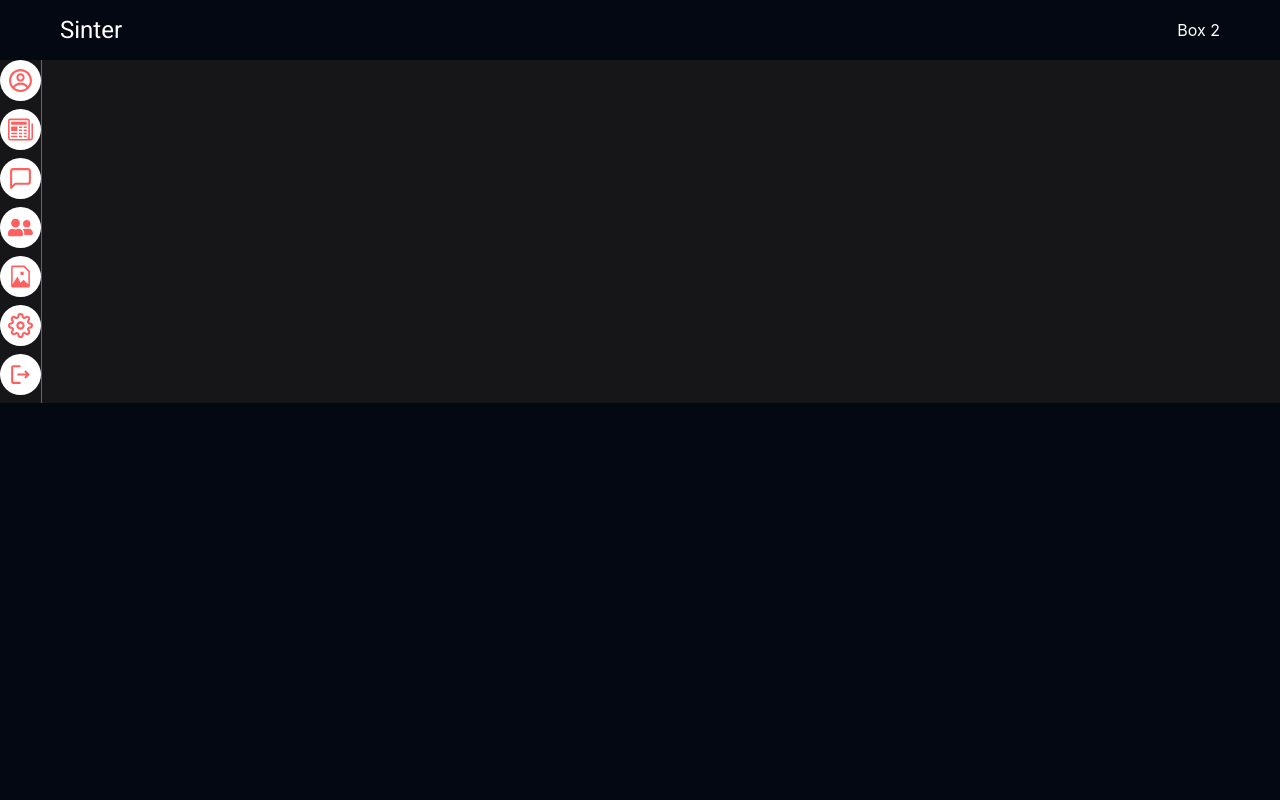
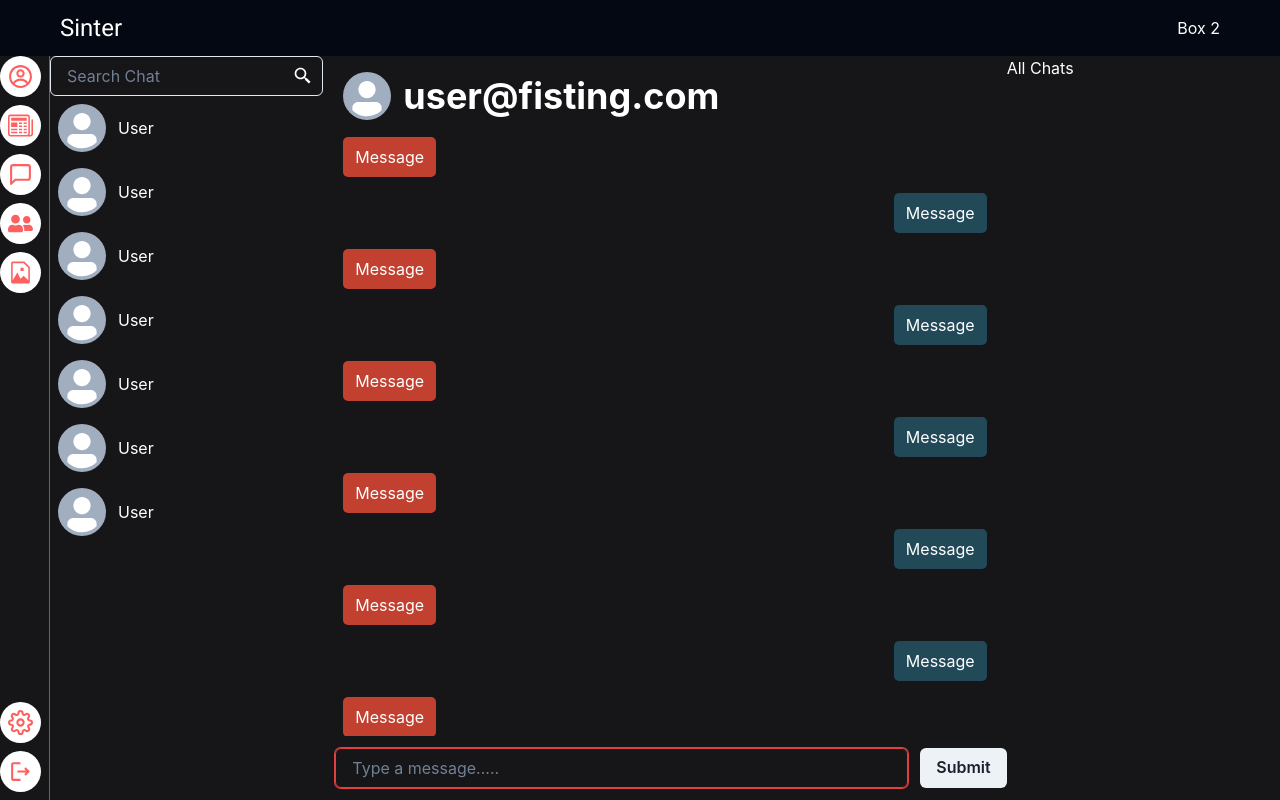
Before and after one commit to sufetter/sinter-metaverse, a Next.js app: page /chat/1 in a window 1280 px wide. Built offline with nearby package versions, Linux system fonts and the light colour scheme.

Commit message:
chat page update

```diff
--- /dev/null
+++ b/components/ChatList.tsx
@@ -0,0 +1,54 @@
+import {
+  Flex,
+  Text,
+  Avatar,
+  InputGroup,
+  InputRightElement,
+  Input,
+} from "@chakra-ui/react";
+import React from "react";
+import {BiSearchAlt2} from "react-icons/bi";
+
+export const ChatItem = () => {
+  return (
+    <Flex
+      align="center"
+      p="2"
+      _hover={{bg: "#C1402F", cursor: "pointer"}}
+      w="100%"
+    >
+      <Avatar src="" />
+      <Text ms={3} color="white">
+        User
+      </Text>
+    </Flex>
+  );
+};
+
+export const ChatSearch = () => {
+  return (
+    <InputGroup>
+      <InputRightElement
+        pointerEvents="none"
+        children={<BiSearchAlt2 color="white" size="20px" />}
+      />
+      <Input type="tel" placeholder="Search Chat" />
+    </InputGroup>
+  );
+};
+
+const ChatList = () => {
+  return (
+    <Flex flex={0.4} direction="column">
+      <ChatSearch />
+      <ChatItem />
+      <ChatItem />
+      <ChatItem />
+      <ChatItem />
+      <ChatItem />
+      <ChatItem />
+      <ChatItem />
+    </Flex>
+  );
+};
+export default ChatList;
--- /dev/null
+++ b/components/ChatSettings.tsx
@@ -0,0 +1,29 @@
+import {Button, Flex, List, ListItem, Text} from "@chakra-ui/react";
+import React from "react";
+
+type SettingItemProps = {
+  text: string;
+  children?: JSX.Element;
+};
+
+export const SettingsItem = ({text, children}: SettingItemProps) => {
+  return (
+    <ListItem>
+      <Text color="white">{text}</Text>
+      {children}
+    </ListItem>
+  );
+};
+
+export const ChatSettings = () => {
+  return (
+    <Flex direction="column" flex={0.4}>
+      <Flex direction="column" align="left">
+        <List>
+          <SettingsItem text="All Chats" />
+        </List>
+      </Flex>
+      <Flex></Flex>
+    </Flex>
+  );
+};
--- a/components/MainChat.tsx
+++ b/components/MainChat.tsx
@@ -23,6 +23,7 @@ export const BottomBarChat = () => {
 export const MainChat = () => {
   return (
     <Flex
+      flex={1}
       w="100%"
       direction="column"
       overflowY="scroll"
--- a/components/Sidebar.tsx
+++ b/components/Sidebar.tsx
@@ -27,6 +27,7 @@ export const SidebarItem = ({icon, desc}: SideBarItemProps) => {
       <Flex
         _hover={{cursor: "pointer"}}
         mb={2}
+        mr={2}
         borderRadius="100px"
         p={2}
         bg="white"
@@ -49,7 +50,7 @@ const Sidebar = () => {
       <SidebarItem icon={GoFileMedia} desc="Media Files" />
       <Spacer />
       <SidebarItem icon={FiSettings} desc="Settings" />
-      <SidebarItem icon={MdOutlineLogout} desc="Settings" />
+      <SidebarItem icon={MdOutlineLogout} desc="LogOut" />
     </Flex>
   );
 };
--- a/pages/chat/[id].tsx
+++ b/pages/chat/[id].tsx
@@ -4,14 +4,18 @@ import LayoutCard from "../../components/LayoutCard";
 import {MainChat} from "../../components/MainChat";
 import {SidebarMain} from "../../components/SidebarMain";
 import Sidebar from "../../components/Sidebar";
+import {ChatSettings} from "../../components/ChatSettings";
+import ChatList from "../../components/ChatList";
 
 const id: React.FC = () => {
   return (
     <LayoutCard style={{height: "100vh"}} main>
       <ChakraProvider>
-        <Flex bg="#161517" align="stretch" overflowY="hidden">
+        <Flex bg="#161517" align="stretch" overflowY="hidden" h="100%">
           <Sidebar />
-          {/* <MainChat /> */}
+          <ChatList />
+          <MainChat />
+          <ChatSettings />
         </Flex>
       </ChakraProvider>
     </LayoutCard>
```
Also changed, not shown: components/RegisterCard.tsx (+5 -2 lines).
